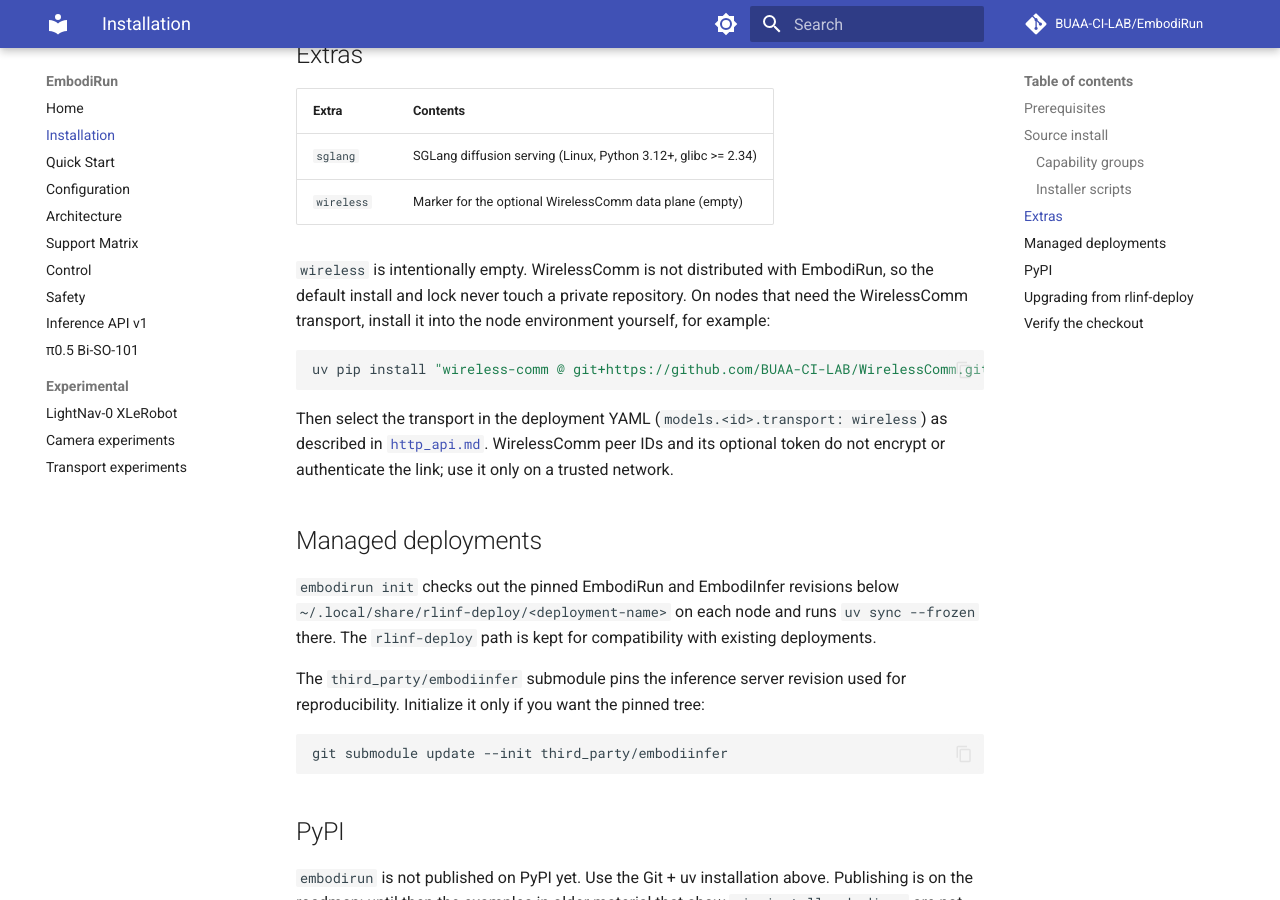
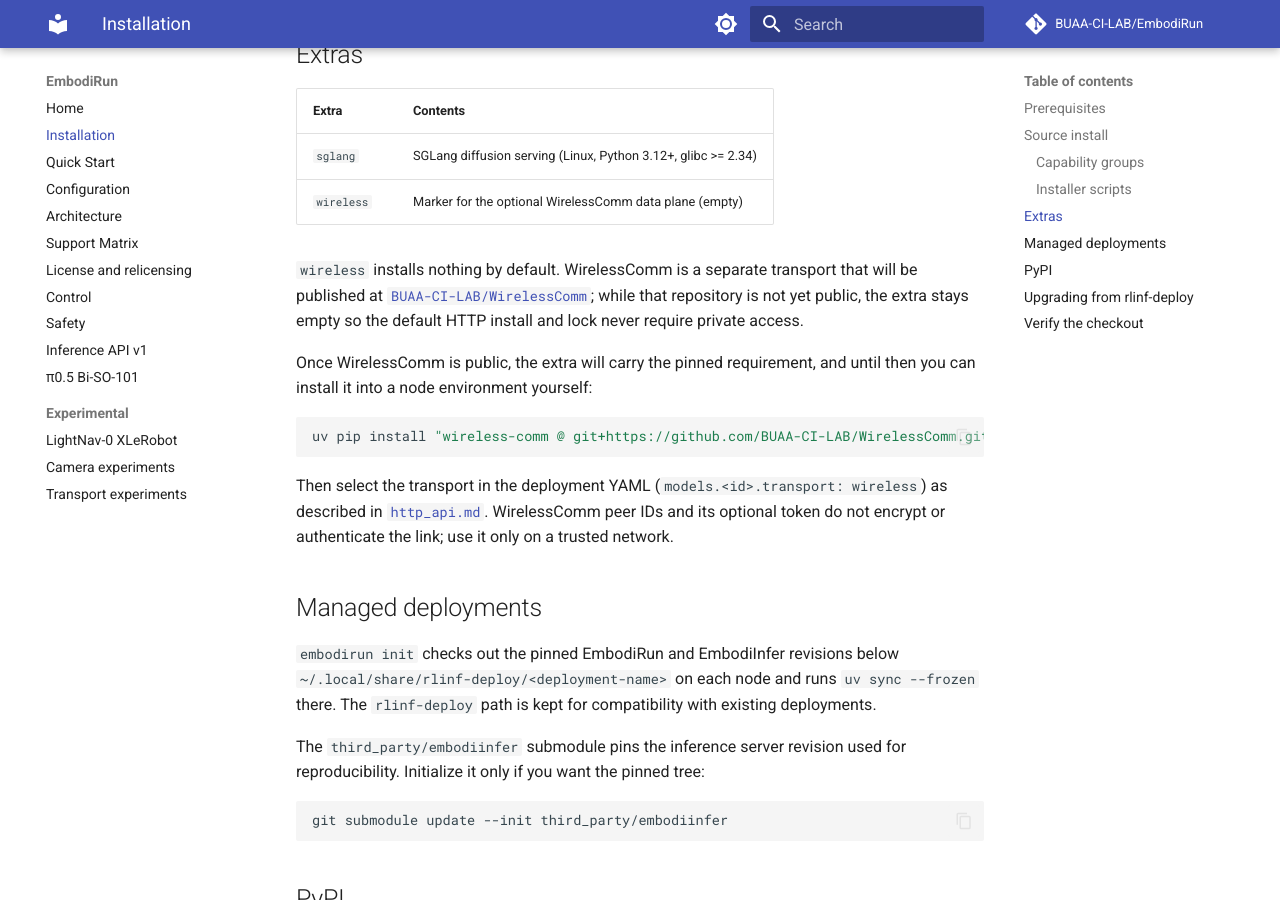
Before and after one commit to zmcChar/EmbodiRun, an MkDocs documentation site: the page built from docs/installation.md, in a window 1280 px wide and 900 px high, scrolled down 1983 px. Built offline with MkDocs 1.6.1 and Material for MkDocs 9.7.7, drawn with Linux system fonts in a browser that asks for light colours; comment, search, counter and statistics services are not loaded.

Commit message:
docs: explain the relicensing rationale and prepare for a public WirelessComm
- add docs/license.md covering why MIT changed to Apache-2.0, what does not
  change, compatibility, and the contributor-consent process
- link the rationale from NOTICE, both READMEs and the documentation site
- note that WirelessComm will be published and how the empty wireless extra
  becomes a pinned HTTPS requirement once it is

````diff
--- a/docs/installation.md
+++ b/docs/installation.md
@@ -79,10 +79,14 @@
 | `sglang` | SGLang diffusion serving (Linux, Python 3.12+, glibc >= 2.34) |
 | `wireless` | Marker for the optional WirelessComm data plane (empty) |
 
-`wireless` is intentionally empty. WirelessComm is not distributed with
-EmbodiRun, so the default install and lock never touch a private repository.
-On nodes that need the WirelessComm transport, install it into the node
-environment yourself, for example:
+`wireless` installs nothing by default. WirelessComm is a separate transport
+that will be published at
+[`BUAA-CI-LAB/WirelessComm`](https://github.com/BUAA-CI-LAB/WirelessComm);
+while that repository is not yet public, the extra stays empty so the default
+HTTP install and lock never require private access.
+
+Once WirelessComm is public, the extra will carry the pinned requirement, and
+until then you can install it into a node environment yourself:
 
 ```bash
 uv pip install "wireless-comm @ git+https://github.com/BUAA-CI-LAB/WirelessComm.git@<revision>"
--- a/mkdocs.yml
+++ b/mkdocs.yml
@@ -35,6 +35,7 @@
   - Configuration: configuration.md
   - Architecture: architecture.md
   - Support Matrix: support-matrix.md
+  - License and relicensing: license.md
   - Control: control.md
   - Safety: safety.md
   - Inference API v1: http_api.md
````
Also changed, not shown: README.md (+4 -3 lines), README.zh-CN.md (+1 -1 lines), THIRD_PARTY_NOTICES.md (+1 -1 lines), docs/license.md (added, +89 -0 lines), pyproject.toml (+6 -4 lines), 1 other file.
